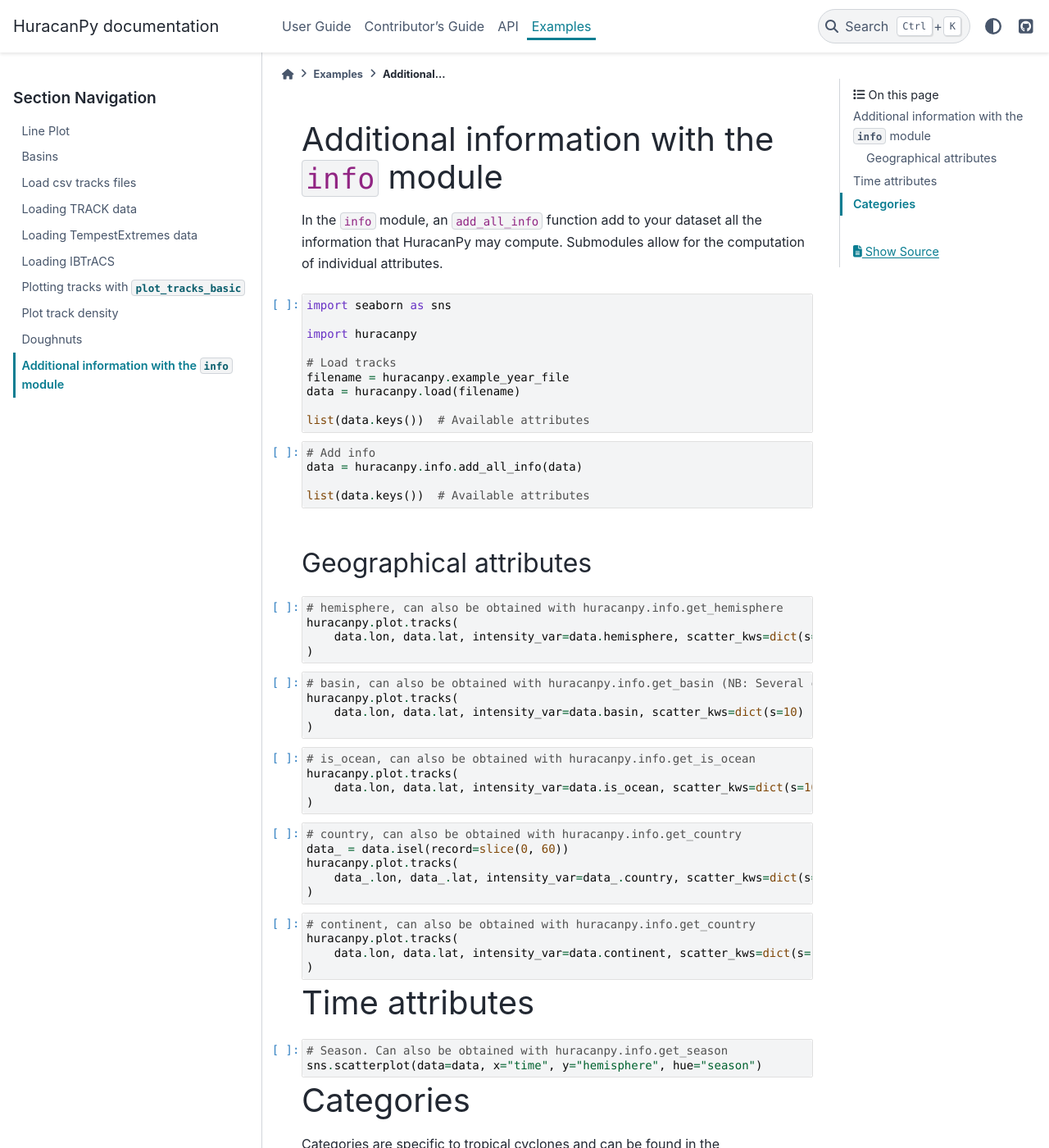
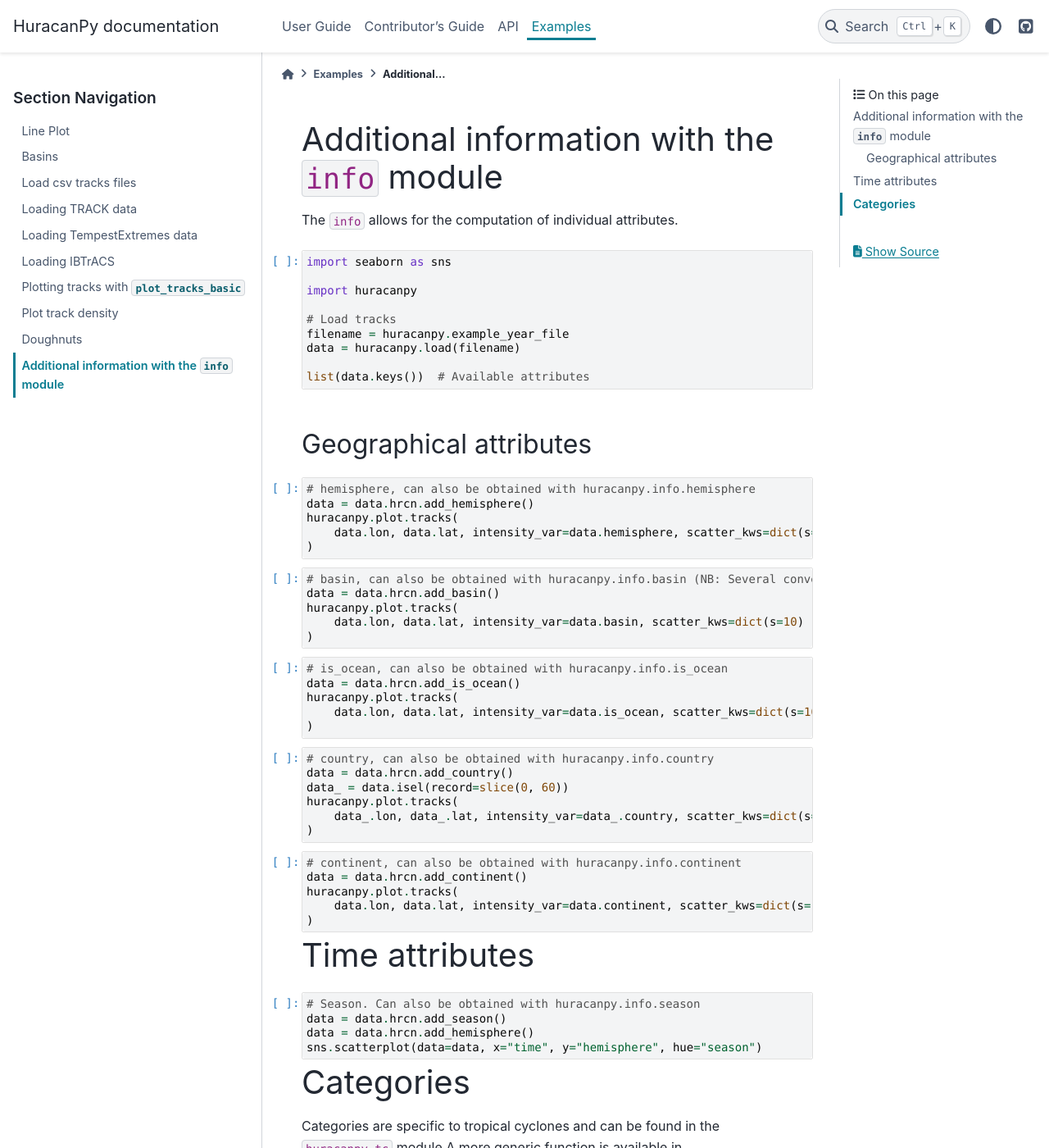
Before and after one commit to Huracan-project/huracanpy, a Sphinx documentation site: the page built from docs/examples/utils.ipynb, in a window 1280 px wide and 1400 px high. Shown: the whole window at 82% size. Built offline with Sphinx 7.4.7 and the PyData theme 0.15.4, drawn with Linux system fonts in a browser that asks for light colours; pages that are not in the unit, such as notebooks, are missing from menus.

Commit message:
Make sure all documentation notebooks run

```diff
--- a/docs/api/info.rst
+++ b/docs/api/info.rst
@@ -3,11 +3,6 @@ info
 
 .. automodule:: huracanpy.info
 .. currentmodule:: huracanpy.info
-
-.. autosummary::
-    :toctree: _autosummary
-
-    add_all_info
 
 Geographic
 ----------
--- a/docs/user_guide/index.rst
+++ b/docs/user_guide/index.rst
@@ -36,6 +36,7 @@ The flowchart below illustrates this structure. The present user guide details h
     :maxdepth: 4
     :hidden:
 
+    self
     install
     demo
     load
```
Also changed, not shown: docs/examples/utils.ipynb, docs/user_guide/demo.ipynb, docs/user_guide/info.ipynb.
